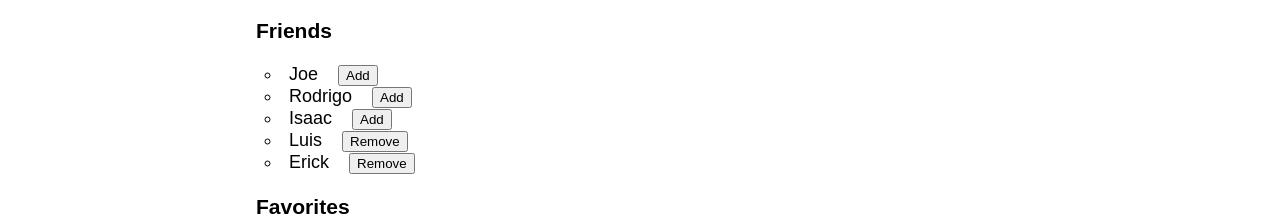
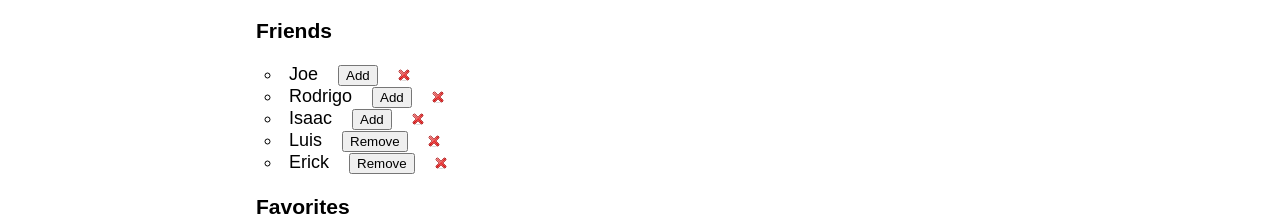
Before and after one commit to JoeRobles/reactjsworkshop, a React (Create React App) app: page / in a window 1280 px wide. Shown: the part 232-451 px from the top of the page. Built offline with nearby package versions, Linux system fonts and the light colour scheme.

Commit message:
remove friend functionality added

```diff
--- a/src/App.css
+++ b/src/App.css
@@ -44,3 +44,10 @@
 .friends-list li button {
     margin-left: 20px;
 }
+
+.remove-friend {
+    background: url("../public/remove.png");
+    border: none;
+    height: 12px;
+    width: 12px;
+}
--- a/src/components/Friends.js
+++ b/src/components/Friends.js
@@ -11,31 +11,37 @@ class Friends extends Component {
     this.addToFav = this.addToFav.bind(this);
     this.removeFromFav = this.removeFromFav.bind(this);
     this.updateFriendName = this.updateFriendName.bind(this);
+    this.removeFriend = this.removeFriend.bind(this);
   }
 
   addFriend() {
-    console.log("Friend added" + this.state.friend);
     this.setState({friends: this.state.friends.concat(this.state.friend)});
   }
 
   addToFav(event) {
-    console.log("Added to Fav" + event.target.value);
     this.setState({favorites: this.state.favorites.concat(event.target.value)});
   }
 
   removeFromFav(event) {
-    console.log("Removed from Fav");
-    console.log(event.target.value);
     var newFavorites = this.state.favorites.slice(); //copy array
     newFavorites.splice(this.state.favorites.indexOf(event.target.value), 1); //remove element
 
     this.setState({
       favorites: newFavorites
-    })
+    });
   }
 
   updateFriendName(event) {
     this.setState({friend: event.target.value});
+  }
+
+  removeFriend(event) {
+    var newFriends = this.state.friends.slice(); //copy array
+    newFriends.splice(this.state.friends.indexOf(event.target.value), 1); //remove element
+
+    this.setState({
+      friends: newFriends
+    });
   }
 
   render() {
@@ -66,6 +72,7 @@ class Friends extends Component {
                         <button onClick={this.addToFav} value={friend}>Add</button> :
                         <button onClick={this.removeFromFav} value={friend}>Remove</button>
                     }
+                    <button onClick={this.removeFriend} value={friend} className="remove-friend"></button>
                   </li>
               );
             })
```
Also changed, not shown: public/remove.png (added).
